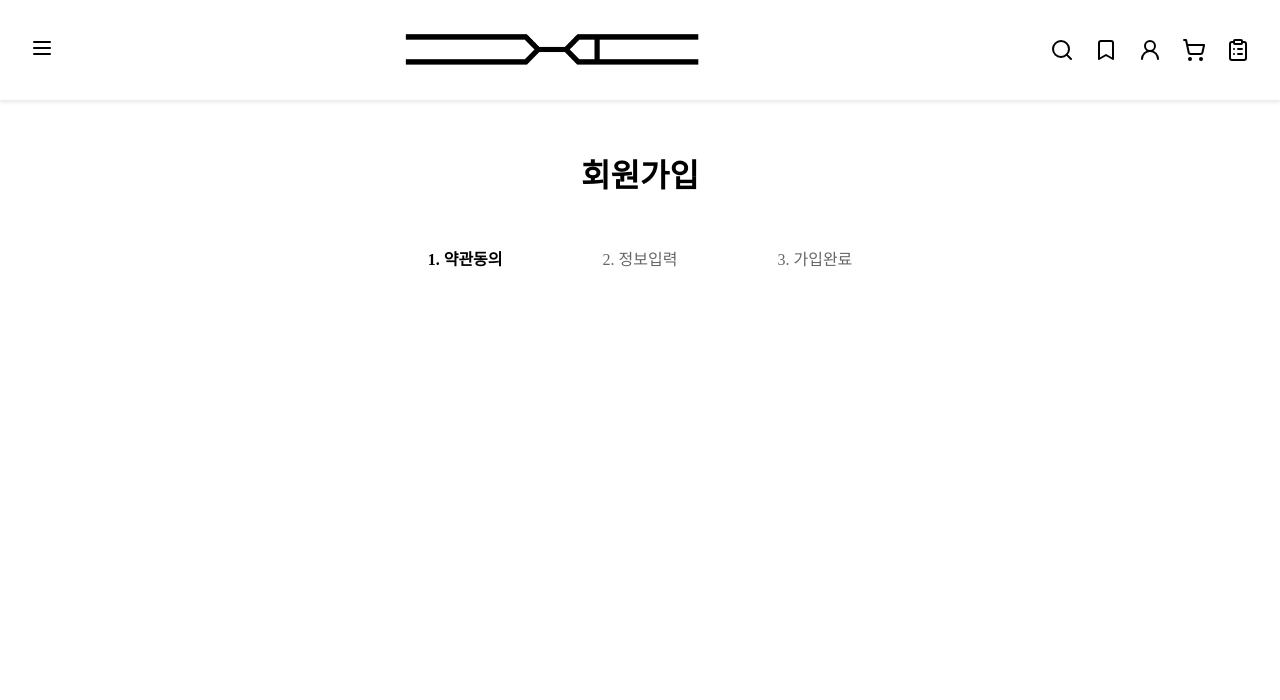
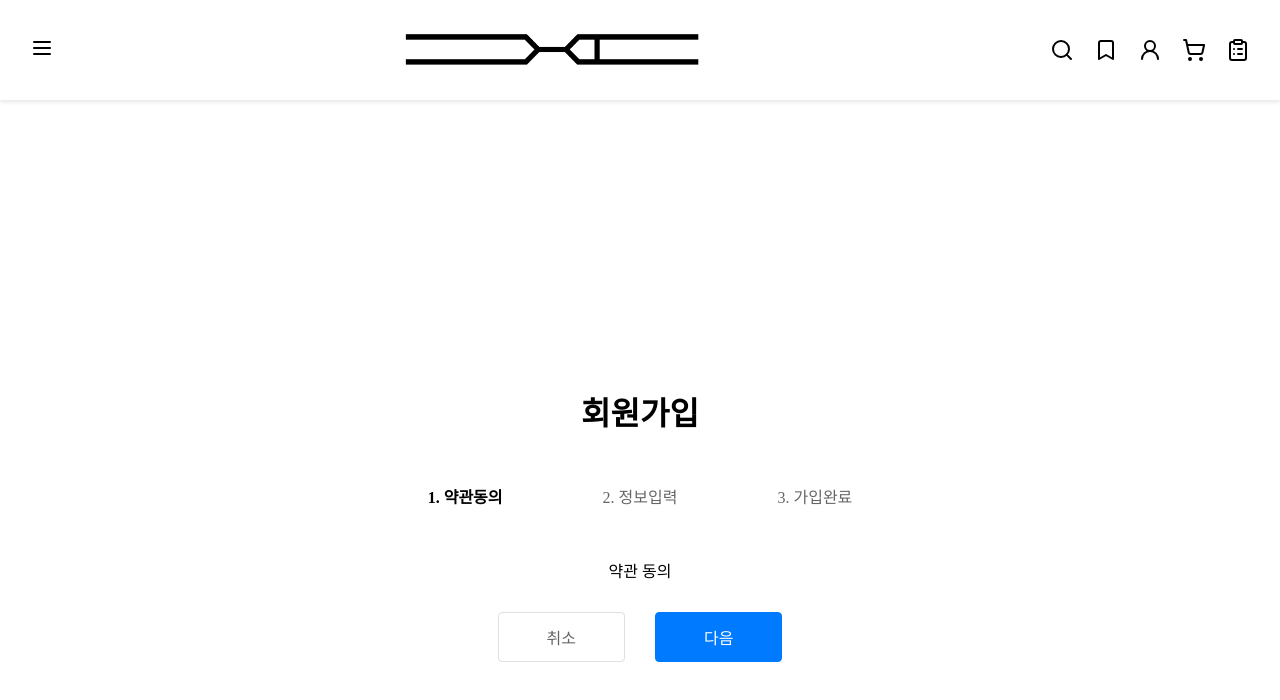
Before and after one commit to Choice-Appear/Choice-Appear-Frontend, a React (Vite) app in the folder frontend/: page /member/agreement in a window 1280 px wide. Shown: the top 700 px of the page. Built offline with nearby package versions, Linux system fonts and the light colour scheme; no server answers.

Commit message:
feat: 회원가입 페이지 구현중
- 약관 동의 페이지 구현
- 기타 버그 수정

```diff
--- a/frontend/src/features/auth/signup/ui/SignupHeader.module.scss
+++ b/frontend/src/features/auth/signup/ui/SignupHeader.module.scss
@@ -1,5 +1,7 @@
 .container {
   max-width: 800px;
+  margin-top: 0px;
+  margin-bottom: 50px;
 
   h1 {
     display: flex;
@@ -12,6 +14,7 @@
   display: flex;
   gap: 100px;
   list-style: none;
+  margin: 0;
   padding: 0;
 }
 
--- a/frontend/src/features/auth/signup/ui/TermsAgreement.module.scss
+++ b/frontend/src/features/auth/signup/ui/TermsAgreement.module.scss
@@ -0,0 +1,3 @@
+.container p {
+  margin: 0;
+}
--- a/frontend/src/features/auth/signup/ui/TermsAgreement.tsx
+++ b/frontend/src/features/auth/signup/ui/TermsAgreement.tsx
@@ -2,7 +2,7 @@ import styles from './TermsAgreement.module.scss';
 
 export const TermsAgreement = () => {
   return (
-    <div>
+    <div className={styles.container}>
       <p>약관 동의</p>
     </div>
   );
--- a/frontend/src/pages/signupPage/ui/Agreement.module.scss
+++ b/frontend/src/pages/signupPage/ui/Agreement.module.scss
@@ -1,5 +1,13 @@
 .container {
   display: flex;
+  flex-direction: column;
   justify-content: center;
+  align-items: center;
   min-height: 100vh;
 }
+
+.button {
+  display: flex;
+  margin-top: 30px;
+  gap: 30px;
+}
--- a/frontend/src/pages/signupPage/ui/Agreement.tsx
+++ b/frontend/src/pages/signupPage/ui/Agreement.tsx
@@ -1,13 +1,43 @@
+import { Button } from '@/shared/ui/button';
 import styles from './Agreement.module.scss';
-import { SignupHeader } from '@/features/auth/signup';
+import { SignupHeader, TermsAgreement } from '@/features/auth/signup';
+import { useNavigate } from 'react-router-dom';
 
 export const Agreement = () => {
+  const navigate = useNavigate();
+
+  const handleCancel = () => {
+    if (window.confirm('작성하신 내용이 사라집니다. 정말 취소하시겠습니까?'))
+      navigate('/');
+  };
+
+  const handleNext = () => {
+    navigate('/member/join');
+  };
+
   return (
     <div className={styles.container}>
       {/* 회원가입 헤더 */}
       <SignupHeader currentStep={1} />
 
       {/* 약관 동의 체크박스 */}
+      <TermsAgreement />
+
+      {/* 취소/다음 버튼 */}
+      <div className={styles.button}>
+        <Button
+          variant="cancel"
+          onClick={handleCancel}
+        >
+          취소
+        </Button>
+        <Button
+          variant="primary"
+          onClick={handleNext}
+        >
+          다음
+        </Button>
+      </div>
     </div>
   );
 };
--- /dev/null
+++ b/frontend/src/shared/ui/button/Button.module.scss
@@ -0,0 +1,59 @@
+.button {
+  padding: 12px 48px;
+  border: 1px solid #e0e0e0;
+  border-radius: 4px;
+  background-color: #fff;
+  color: #666;
+  font-size: 16px;
+  font-weight: 500;
+  cursor: pointer;
+  transition: all 0.2s ease;
+  min-width: 120px;
+
+  &:disabled {
+    opacity: 0.5;
+    cursor: not-allowed;
+  }
+}
+
+// Variants
+.button--cancel {
+  border: 1px solid #e0e0e0;
+  color: #666;
+}
+
+.button--primary {
+  background-color: #007bff;
+  border-color: #007bff;
+  color: #fff;
+}
+
+.button--secondary {
+  background-color: #6c757d;
+  border-color: #6c757d;
+  color: #fff;
+
+  &:hover {
+    background-color: #545b62;
+    border-color: #545b62;
+  }
+}
+
+// Sizes
+.button--small {
+  padding: 8px 32px;
+  font-size: 14px;
+  min-width: 100px;
+}
+
+.button--medium {
+  padding: 12px 48px;
+  font-size: 16px;
+  min-width: 120px;
+}
+
+.button--large {
+  padding: 16px 64px;
+  font-size: 18px;
+  min-width: 140px;
+}
--- /dev/null
+++ b/frontend/src/shared/ui/button/Button.tsx
@@ -0,0 +1,24 @@
+import styles from './Button.module.scss';
+
+interface ButtonProps extends React.ButtonHTMLAttributes<HTMLButtonElement> {
+  variant?: 'primary' | 'secondary' | 'cancel';
+  size?: 'small' | 'medium' | 'large';
+  children: React.ReactNode;
+}
+
+export const Button = ({
+  variant = 'cancel',
+  size = 'medium',
+  children,
+  className,
+  ...props
+}: ButtonProps) => {
+  return (
+    <button
+      className={`${styles.button} ${styles[`button--${variant}`]} ${styles[`button--${size}`]} ${className || ''}`}
+      {...props}
+    >
+      {children}
+    </button>
+  );
+};
--- /dev/null
+++ b/frontend/src/shared/ui/button/index.ts
@@ -0,0 +1,2 @@
+export { SocialLoginButton } from './SocialLoginButton';
+export { Button } from './Button';
--- a/frontend/src/shared/ui/socialLogin/index.ts
+++ /dev/null
@@ -1 +0,0 @@
-export { SocialLoginButton } from './/SocialLoginButton';
```
Also changed, not shown: frontend/src/shared/ui/button/SocialLoginButton.tsx (renamed from frontend/src/shared/ui/socialLogin/SocialLoginButton.tsx).
